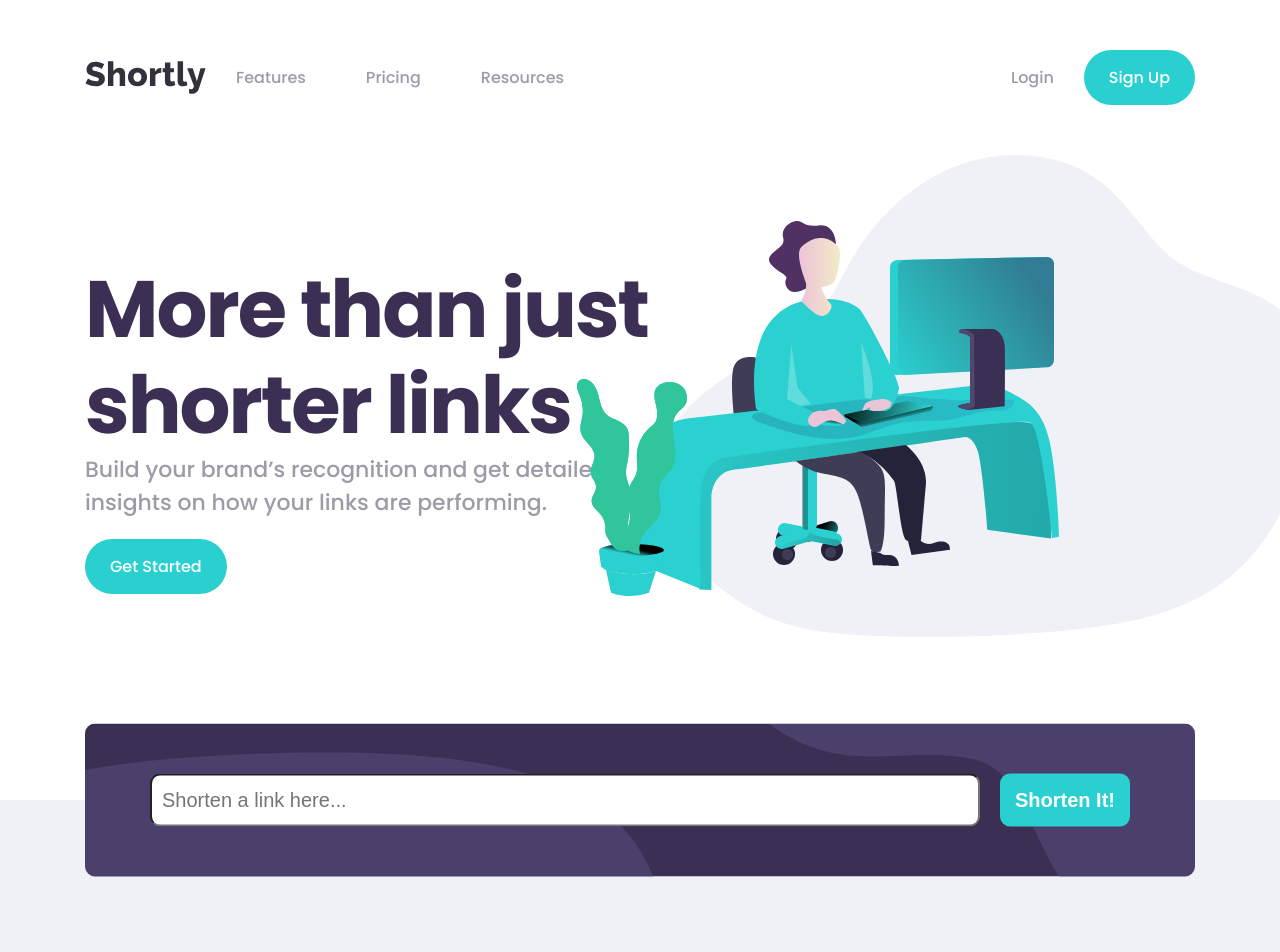
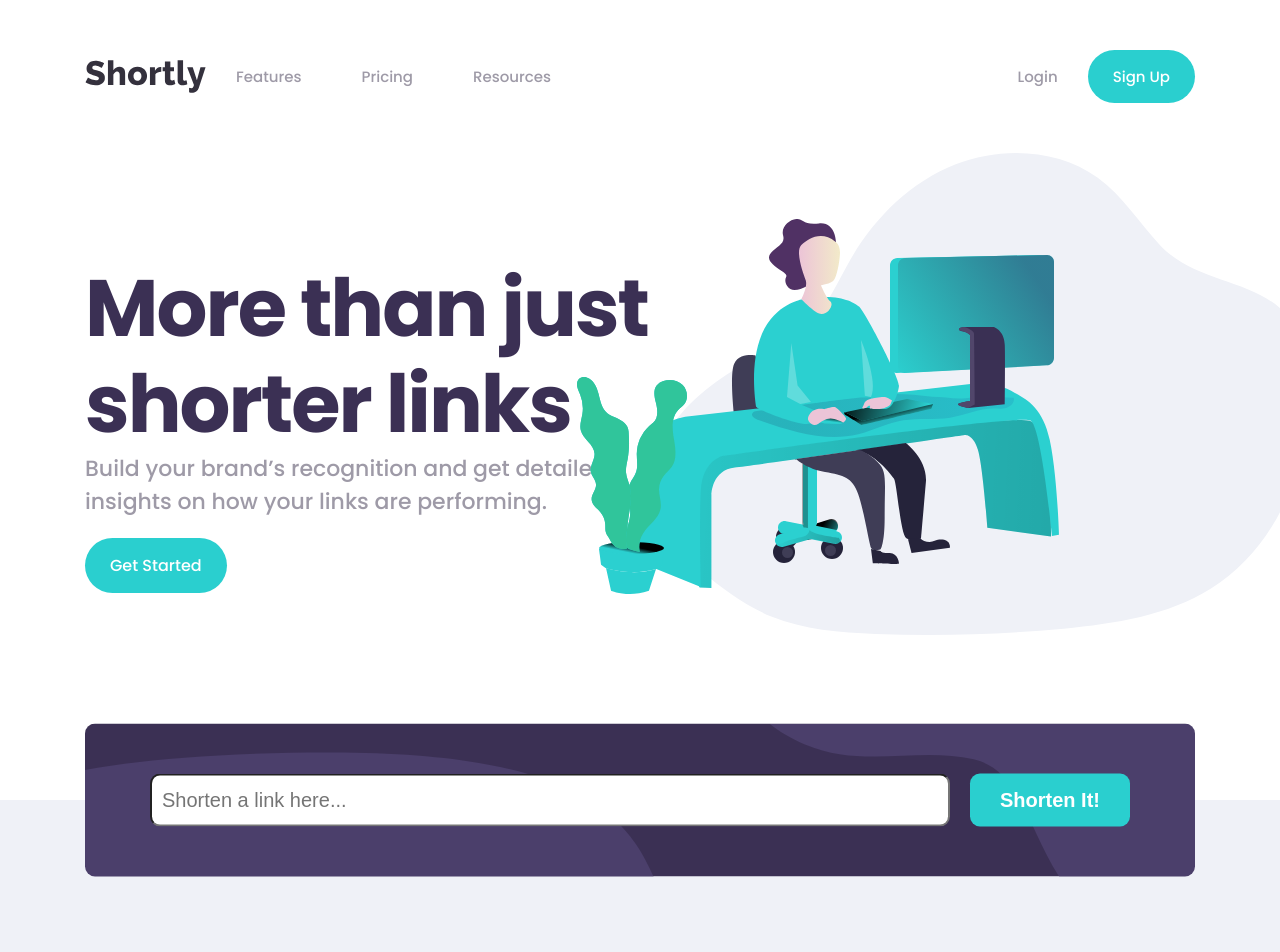
Before and after one commit to Darknessflowers/URL-Shortener, a website: page index.html in a window 1280 px wide. Shown: the top 952 px of the page. Drawn offline with nearby package versions, Linux system fonts and the light colour scheme.

Commit message:
Update style.css

```diff
--- a/style.css
+++ b/style.css
@@ -114,6 +114,7 @@ nav a {
   padding: 15px 30px;
   text-decoration: none;
   color: var(--grayish-violet);
+  font-size: 15px;
 }
 nav a:not(.button):hover {
   color: #34313d;
@@ -192,7 +193,7 @@ nav a:not(.button):hover {
 #shortener button {
   background: var(--cyan);
   border: none;
-  padding: 15px;
+  padding: 15px 30px;
   color: #fff;
   font-size: 20px;
   font-weight: 700;
```
